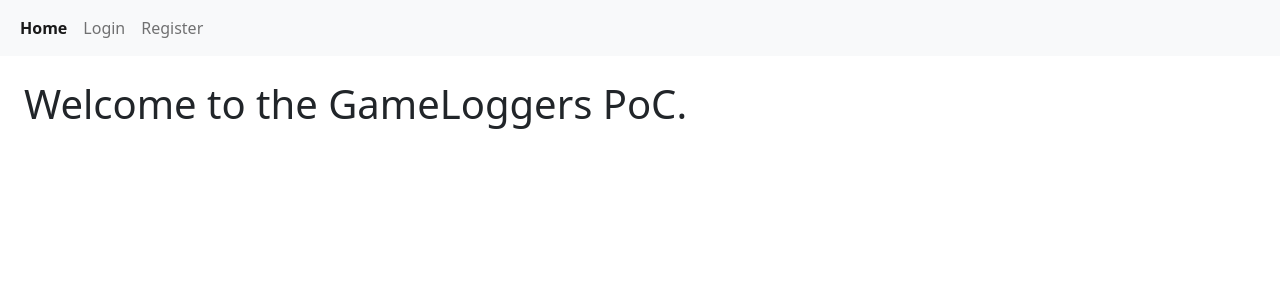
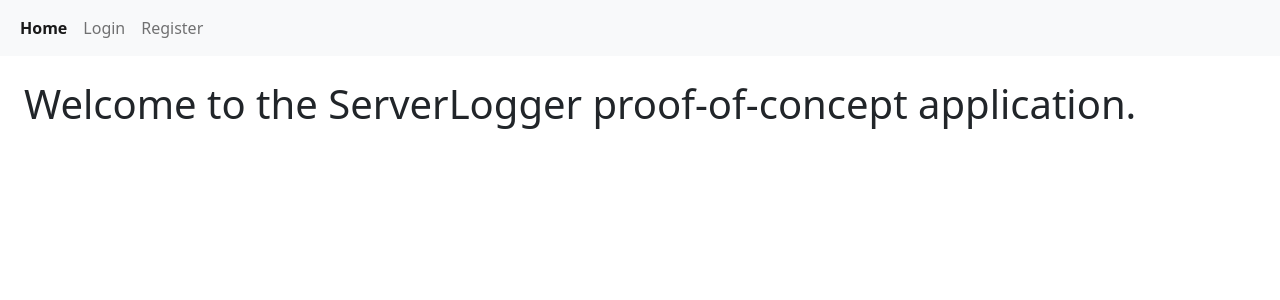
Before and after one commit to logbuddy/webapp, a React (Create React App) app: page / in a window 1280 px wide. Shown: the top 300 px of the page. Built offline with nearby package versions, Linux system fonts and the light colour scheme.

Commit message:
Text fix

```diff
--- a/src/App.js
+++ b/src/App.js
@@ -84,7 +84,7 @@ class App  extends Component {
                         <Route exact path='/'>
                             <div className='m-4'>
                                 <h1>
-                                    Welcome to the GameLoggers PoC.
+                                    Welcome to the ServerLogger proof-of-concept application.
                                 </h1>
                             </div>
                         </Route>
```
